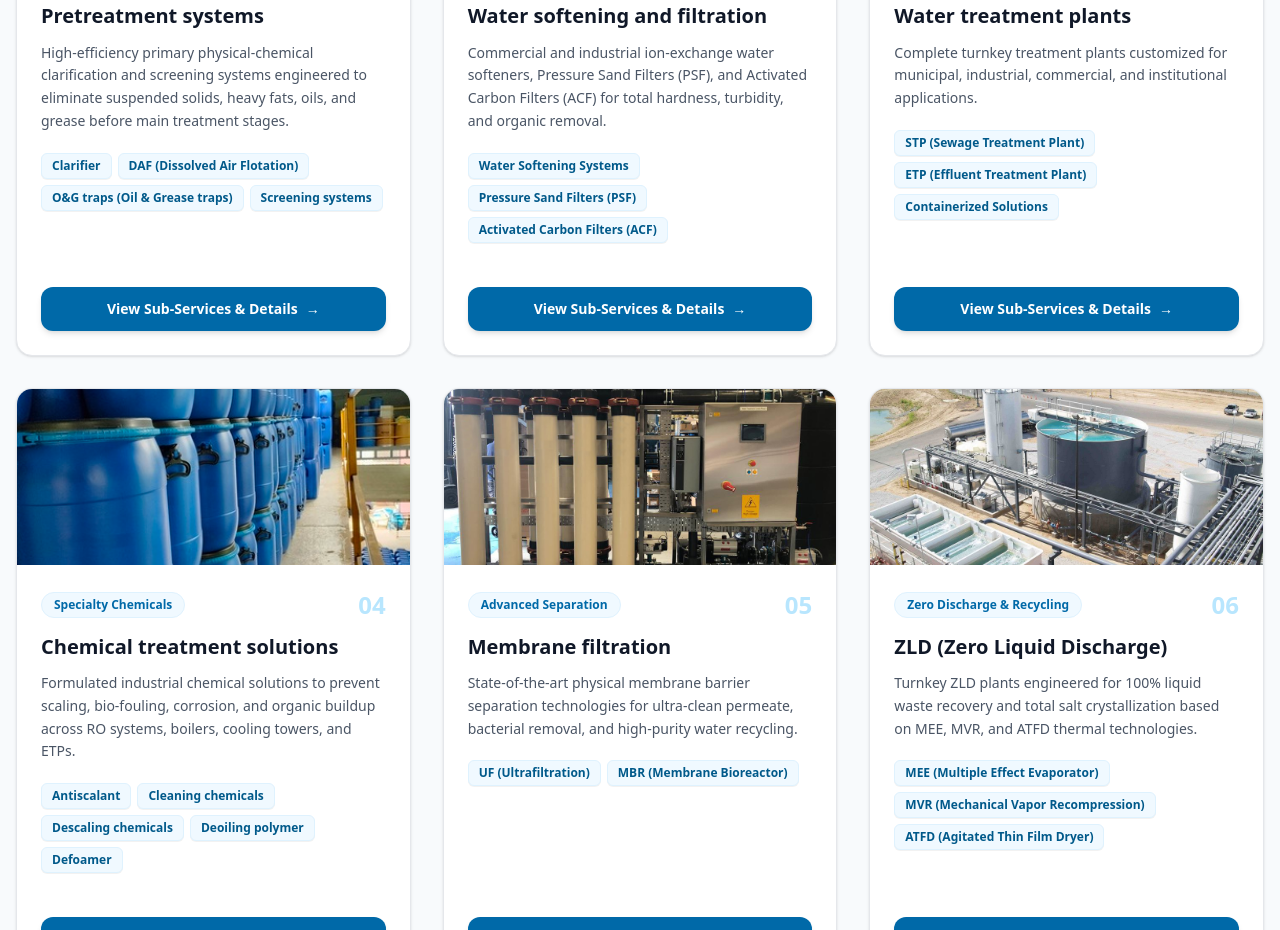
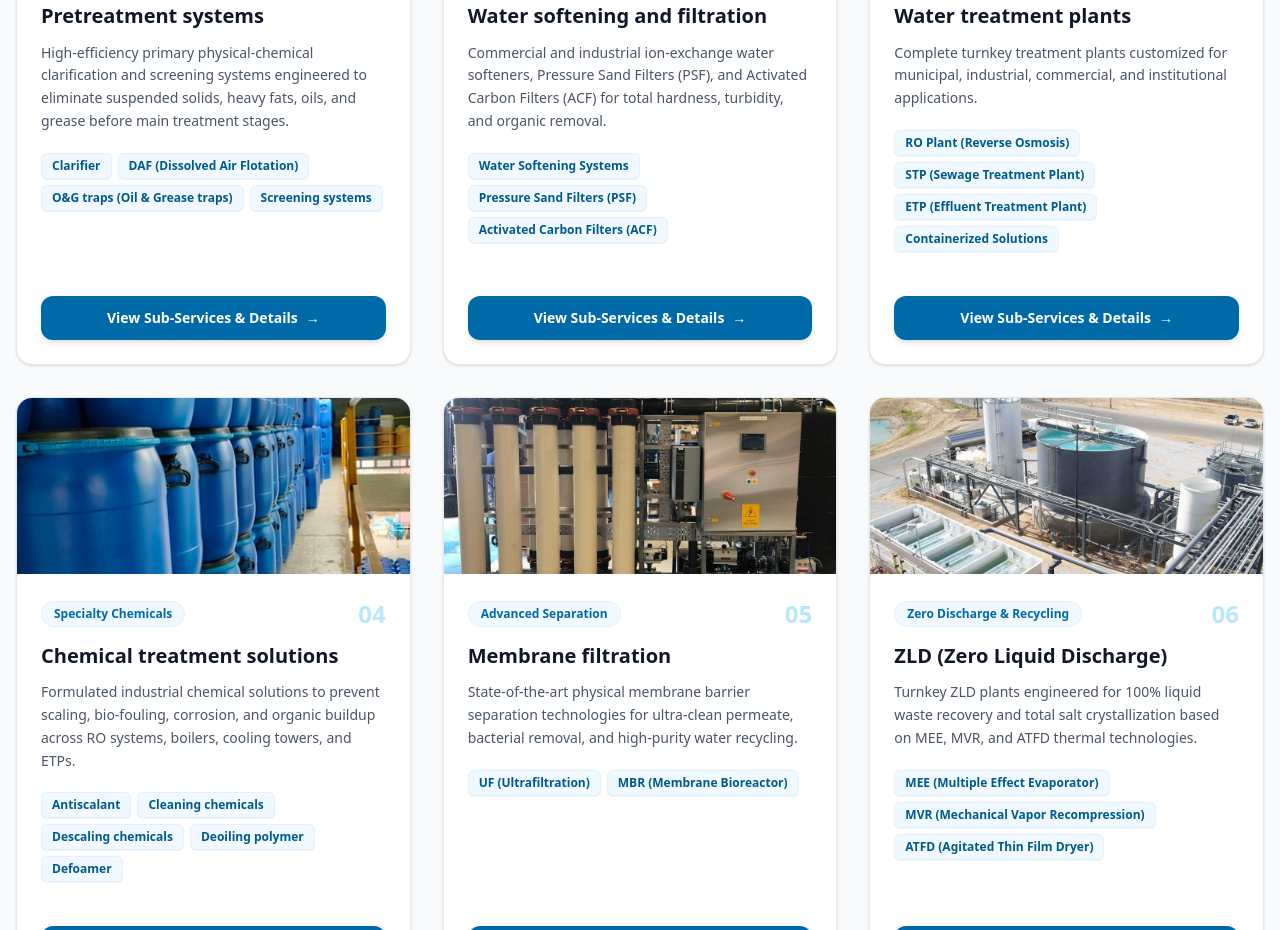
Before and after one commit to chanakyatechsol/chanakyatechsol, a React (Vite) app: page / in a window 1280 px wide. Shown: the part 2100-3030 px from the top of the page. Built offline with nearby package versions, Linux system fonts and the light colour scheme.

Commit message:
added ro

```diff
--- a/src/App.jsx
+++ b/src/App.jsx
@@ -779,6 +779,11 @@ export default function ChanakyaTechnicalSolutionsWebsite() {
       image: "/assets/images/services/wtp.jpeg",
       description: "Complete turnkey treatment plants customized for municipal, industrial, commercial, and institutional applications.",
       subServices: [
+        {
+          name: "RO Plant (Reverse Osmosis)",
+          image: "/assets/images/services/wtp.jpeg",
+          description: "High-efficiency industrial and commercial Reverse Osmosis (RO) plants for total dissolved solids (TDS) reduction, process water purification, and high-purity water generation."
+        },
         {
           name: "STP (Sewage Treatment Plant)",
           image: "/assets/images/services/stp.jpeg",
```
